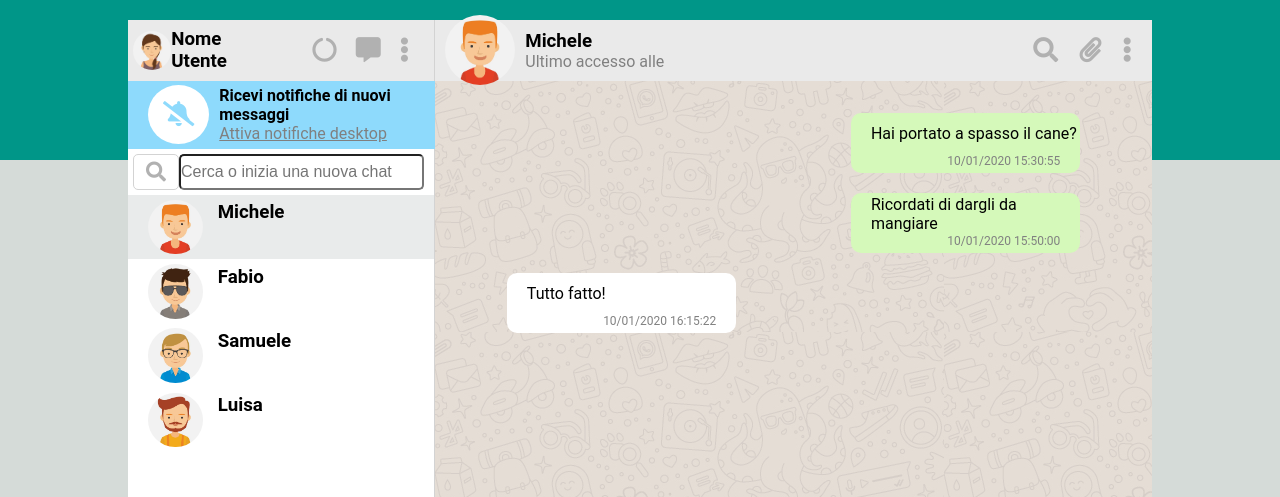
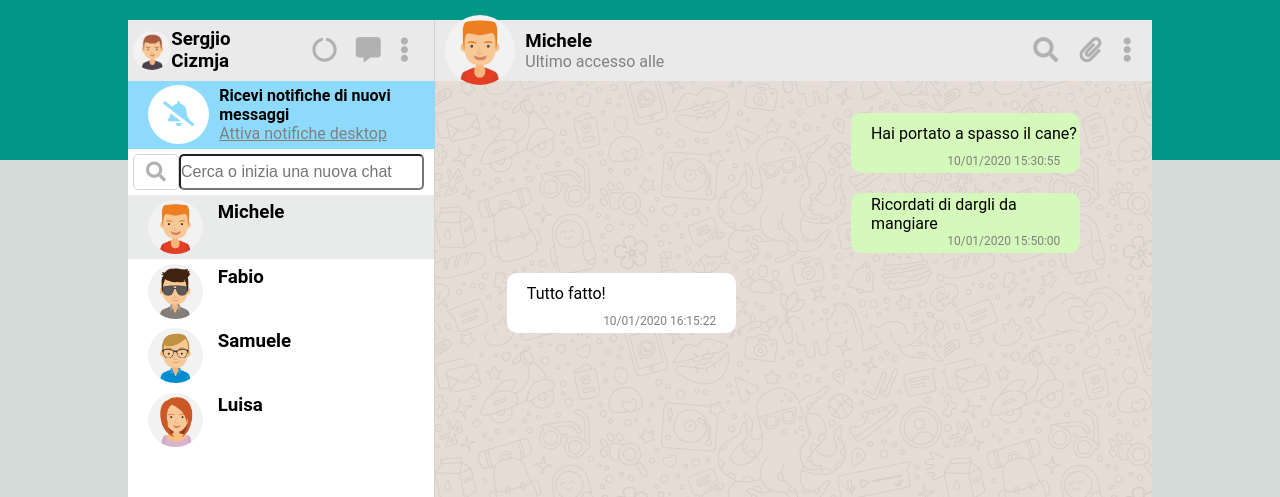
Before and after one commit to Sergjio97/js-html-css-boolzap, a plain HTML site: page index.html in a window 1280 px wide. Shown: the top 497 px of the page. Drawn offline with nearby package versions, Linux system fonts and the light colour scheme; a web font is replaced by a local one.

Commit message:
end Milestone 3

```diff
--- a/index.html
+++ b/index.html
@@ -26,8 +26,8 @@
                     <div class="user-col">
 
                         <div class="profilo-utente">
-                            <img src="img/avatar_io.jpg" alt="">
-                            <h3>Nome Utente</h3>
+                            <img src="img/avatar_7.jpg" alt="">
+                            <h3>Sergjio Cizmja</h3>
                         </div>
 
                         <div class="user-icon">
--- a/js/script.js
+++ b/js/script.js
@@ -67,7 +67,7 @@ const app = new Vue ({
             },
             {
                 name: 'Luisa',
-                avatar: '_4',
+                avatar: '_6',
                 visible: true,
                 messages: [{
                     date: '10/01/2020 15:30:55',
```
